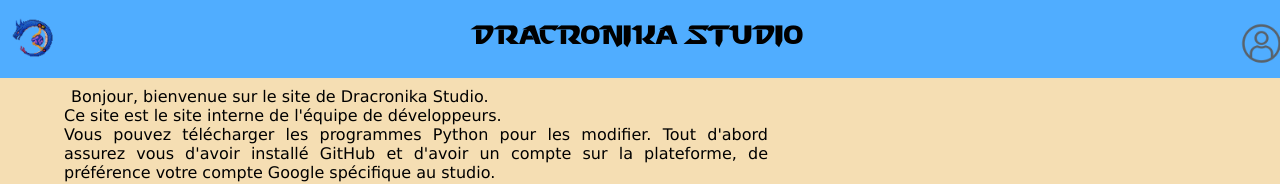
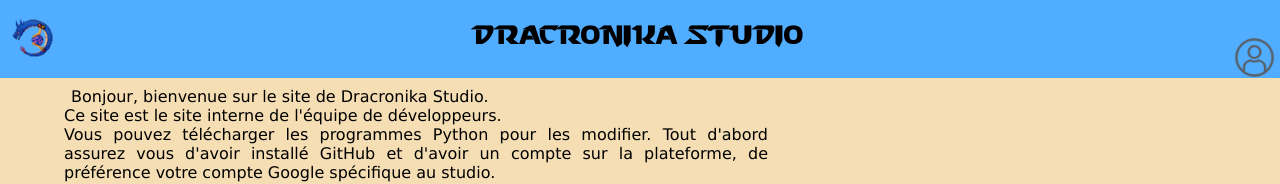
Before and after one commit to DracronikaStudios/Dracronika-website, a plain HTML site: page index.html in a window 1280 px wide. Shown: the top 184 px of the page. Drawn offline with Linux system fonts and the light colour scheme.

Commit message:
New Patch

```diff
--- a/templates/styles/dracronika-index.css
+++ b/templates/styles/dracronika-index.css
@@ -26,7 +26,7 @@
     width: 4%;
     display: block;
     float: right;
-    margin: -7px -7px;
+    margin: 7px 0px;
 }
 
 h1 {
```
